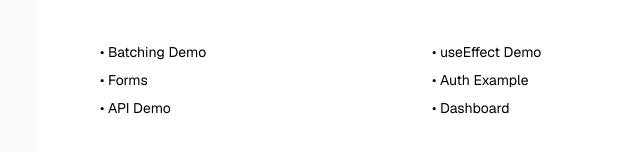
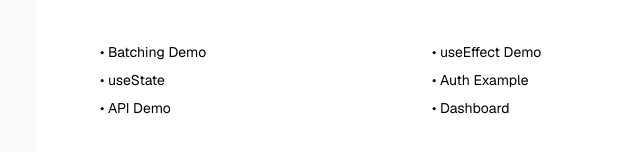
Before and after one commit to utkarshgangwar/reacting-with-next, a Next.js app: page / in a window 1280 px wide. Shown: the part 554-706 px from the top of the page, without its empty margins (220-860 px from the left). Built offline with nearby package versions, Linux system fonts and the light colour scheme.

Commit message:
use-state

```diff
--- a/src/app/page.tsx
+++ b/src/app/page.tsx
@@ -5,7 +5,7 @@ export default function Home() {
   const routes = [
     { name: "Batching Demo", path: "/batching" },
     { name: "useEffect Demo", path: "/use-effect" },
-    { name: "Forms", path: "/forms" },
+    { name: "useState", path: "/use-state" },
     { name: "Auth Example", path: "/auth" },
     { name: "API Demo", path: "/api-demo" },
     { name: "Dashboard", path: "/dashboard" },
```
